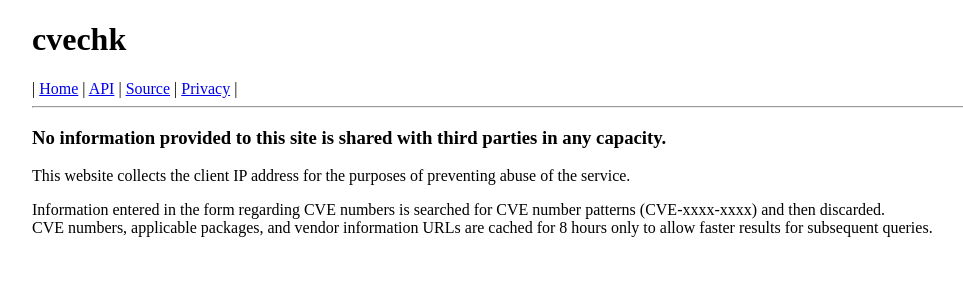
After one commit to stephenl03/cvechk, a Flask app: page /privacy in a window 1280 px wide. The commit adds this page. Shown: the top 300 px of the page, without its empty margins (128-1091 px from the left). Run offline with Flask 2, Linux system fonts and the light colour scheme.

Commit message:
Add privacy information page and home link

```diff
--- a/cvechk/templates/base.html
+++ b/cvechk/templates/base.html
@@ -13,8 +13,10 @@
         <h1>cvechk</h1>
     </div>
     <div id="navbar">
+        | <a href="{{ url_for('display_index') }}">Home</a>
         | <a href="{{ url_for('show_apiinfo') }}">API</a>
 		| <a href="https://github.com/evitalis/cvechk.net">Source</a>
+		| <a href="{{ url_for('display_privacy') }}">Privacy</a>
         |
     </div>
     <hr />
--- /dev/null
+++ b/cvechk/templates/privacy.html
@@ -0,0 +1,16 @@
+{% extends "base.html" %}
+{% block content %}
+
+<h3>No information provided to this site is shared with third parties in any capacity.</h3>
+
+<p>
+This website collects the client IP address for the purposes of preventing abuse of the service.
+</p>
+
+<p>
+Information entered in the form regarding CVE numbers is searched for CVE number patterns (CVE-xxxx-xxxx) and then discarded.
+<br />
+CVE numbers, applicable packages, and vendor information URLs are cached for 8 hours only to allow faster results for subsequent queries.
+</p>
+
+{% endblock %}
--- a/cvechk/views.py
+++ b/cvechk/views.py
@@ -19,6 +19,11 @@ def display_index():
 @app.route('/api_info')
 def show_apiinfo():
     return render_template('api_info.html')
+
+
+@app.route('/privacy')
+def display_privacy():
+    return render_template('privacy.html')
 
 
 @app.route('/results', methods=['POST'])
```
